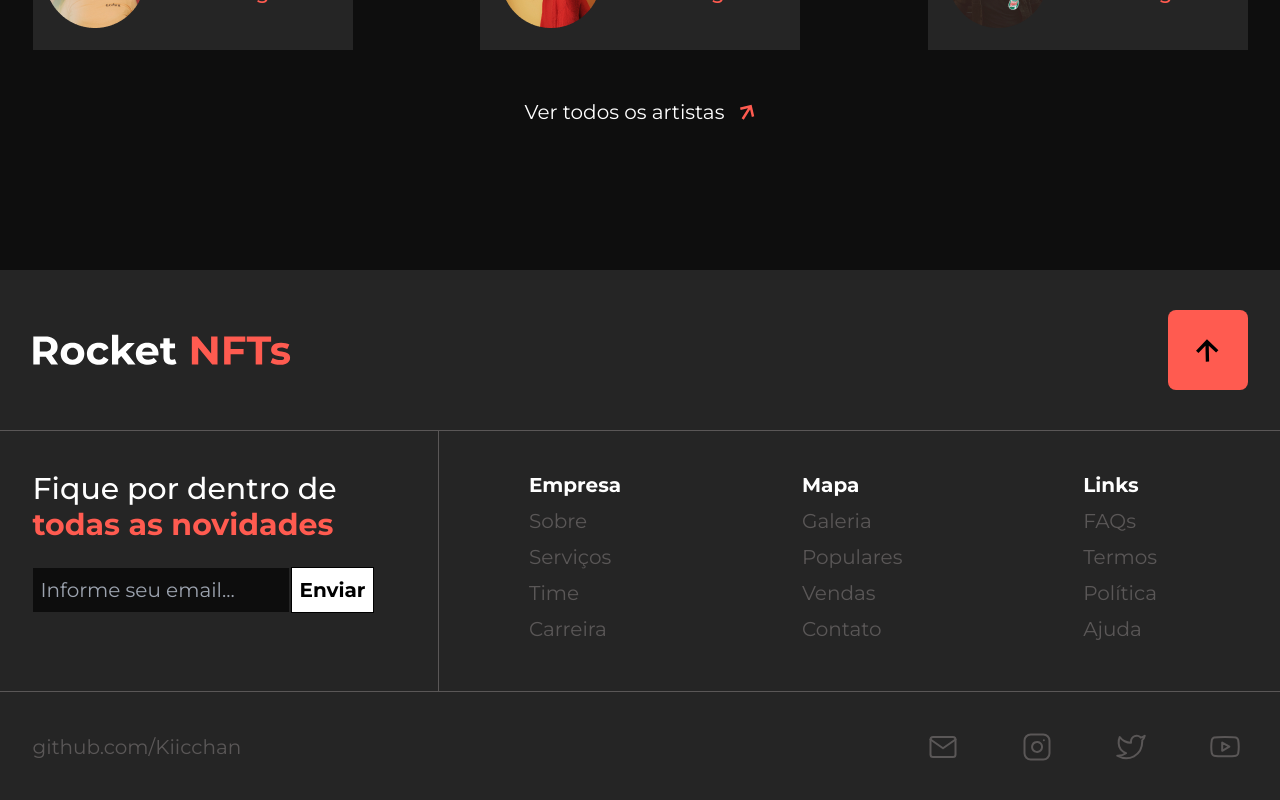
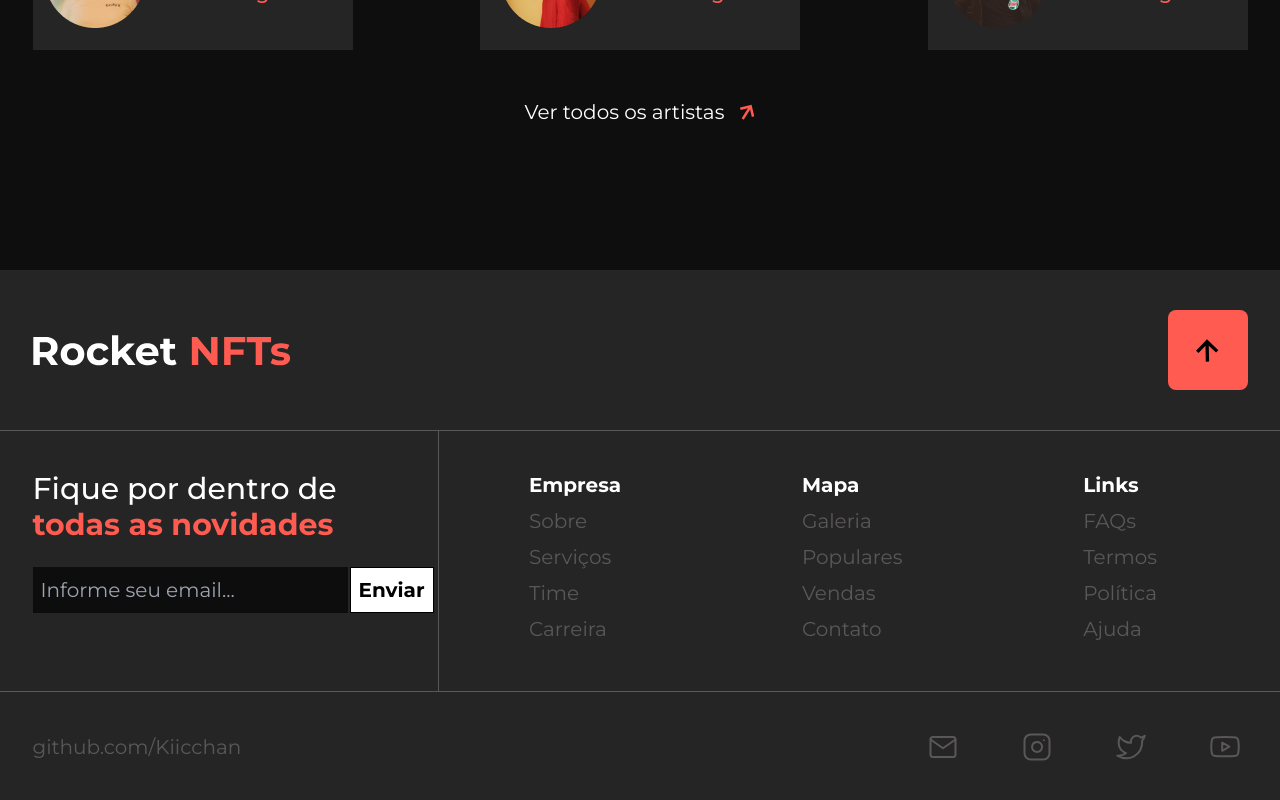
Before and after one commit to Kiicchan/rocket-nfts, a React (Vite) app: page / in a window 1280 px wide. Shown: the part 3487-4287 px from the top of the page. Built offline with nearby package versions, Linux system fonts and the light colour scheme.

Commit message:
Footer responsivity

```diff
--- a/src/components/Footer.tsx
+++ b/src/components/Footer.tsx
@@ -1,32 +1,32 @@
 export function Footer() {
     return (
         <footer className="bg-card">
-            <div className="">
-                <div className="container flex justify-between py-10">
-                    <img src="/assets/icons/logo.svg" alt="logo" />
-                    <button className="center bg-logo h-20 w-20 rounded-lg hover:-translate-y-2 duration-200"
-                        onClick={() => window.scrollTo({ top: 0, behavior: "smooth" })}>
+            <div className="container flex items-center justify-between py-10 lg:py-5 sm:py-3">
+                <img src="/assets/icons/logo.svg" alt="logo" className="lg:h-5 sm:h-4" />
+                <button className="center bg-logo h-20 w-20 rounded-lg hover:-translate-y-2 duration-200 lg:h-14 lg:w-14 lg:p-2 sm:h-10 sm:w-10 sm:p-3"
+                    onClick={() => window.scrollTo({ top: 0, behavior: "smooth" })}
+                    type="button">
                         <img src="/assets/icons/arrow-black.svg" alt="arrow-black" />
                     </button>
-                </div>
-                <div className="border-y border-subtitle">
-                    <div className="container grid grid-cols-[1fr_2fr]">
-                        <div className="flex flex-col py-10">
-                            <p className="mb-6 text-3xl font-medium">Fique por dentro de <strong className="text-logo block">todas as novidades</strong></p>
-                            <form onSubmit={(e) => e.preventDefault()}>
-                                <input className="bg-input text-subtitle focus:outline outline-white mr-[2px] invalid:outline-logo text-xl p-2"
+            </div>
+            <div className="border-y border-subtitle">
+                <div className="container grid grid-cols-[1fr_2fr] md:grid-cols-2 sm:grid-cols-1">
+                    <div className="flex flex-col py-10 pr-1 lg:py-5 sm:pr-0">
+                        <p className="mb-6 text-3xl font-medium lg:text-xl lg:mb-2">Fique por dentro de <strong className="text-logo block sm:inline">todas as novidades</strong></p>
+                        <form onSubmit={(e) => e.preventDefault()} className="flex sm:justify-around">
+                            <input className="bg-input grow text-subtitle focus:outline outline-white mr-[2px] invalid:outline-logo text-xl p-2 lg:text-base"
                                     type="email"
                                     name="news-letter-signup"
                                     id="news-letter-signup"
                                     placeholder="Informe seu email..." />
-                                <button className="bg-white border border-black text-black font-bold text-xl p-2 active:brightness-75"
+                            <button className="bg-white border border-black text-black font-bold text-xl p-2 active:brightness-75 lg:text-base"
                                     type={"submit"}>Enviar</button>
-                            </form>
-                        </div>
-                        <div className="flex justify-around text-xl border-l border-subtitle py-10">
+                        </form>
+                    </div>
+                    <div className="flex justify-around text-xl border-l border-subtitle py-10 lg:py-5 lg:text-base sm:border-l-0 sm:border-t">
                             <div>
-                                <p className="font-bold mb-2">Empresa</p>
-                                <ul className="font-normal text-subtitle [&>*]:mb-2">
+                            <p className="font-bold mb-2 lg:mb-1">Empresa</p>
+                            <ul className="font-normal text-subtitle [&>*]:mb-2 [&>*]:lg:mb-1">
                                     <li><a href="#">Sobre</a></li>
                                     <li><a href="#">Serviços</a></li>
                                     <li><a href="#">Time</a></li>
@@ -34,8 +34,8 @@ export function Footer() {
                                 </ul>
                             </div>
                             <div>
-                                <p className="font-bold mb-2">Mapa</p>
-                                <ul className="font-normal text-subtitle [&>*]:mb-2">
+                            <p className="font-bold mb-2 lg:mb-1">Mapa</p>
+                            <ul className="font-normal text-subtitle [&>*]:mb-2 [&>*]:lg:mb-1">
                                     <li><a href="#">Galeria</a></li>
                                     <li><a href="#">Populares</a></li>
                                     <li><a href="#">Vendas</a></li>
@@ -43,8 +43,8 @@ export function Footer() {
                                 </ul>
                             </div>
                             <div>
-                                <p className="font-bold mb-2">Links</p>
-                                <ul className="font-normal text-subtitle [&>*]:mb-2">
+                            <p className="font-bold mb-2 lg:mb-1">Links</p>
+                            <ul className="font-normal text-subtitle [&>*]:mb-2 [&>*]:lg:mb-1">
                                     <li><a href="#">FAQs</a></li>
                                     <li><a href="#">Termos</a></li>
                                     <li><a href="#">Política</a></li>
@@ -54,9 +54,9 @@ export function Footer() {
                         </div>
                     </div>
                 </div>
-                <div className="container flex justify-between items-center py-8">
-                    <a className="text-subtitle text-xl" href="https://github.com/Kiicchan" target={"_blank"}>github.com/Kiicchan</a>
-                    <div className="flex gap-12 [&>a]:p-2">
+            <div className="container flex justify-between items-center py-8 lg:py-4 sm:py-2">
+                <a className="text-subtitle text-xl lg:text-base" href="https://github.com/Kiicchan" target={"_blank"}>github.com/Kiicchan</a>
+                <div className="flex gap-12 [&>a]:p-2 lg:gap-4 sm:gap-0">
                         <a href="#">
                             <img src="/assets/icons/email.svg" alt="email" />
                         </a>
@@ -68,8 +68,7 @@ export function Footer() {
                         </a>
                         <a href="#">
                             <img src="/assets/icons/youtube.svg" alt="youtube" />
-                        </a>
-                    </div>
+                    </a>
                 </div>
             </div>
         </footer>
--- a/tailwind.config.cjs
+++ b/tailwind.config.cjs
@@ -29,8 +29,8 @@ module.exports = {
     container: {
       center: true,
       padding: {
-        DEFAULT: '1rem',
-        sm: '2rem'
+        DEFAULT: '0.5rem',
+        md: '2rem',
       },
       screens: {
         '2xl': '1535px',
```
